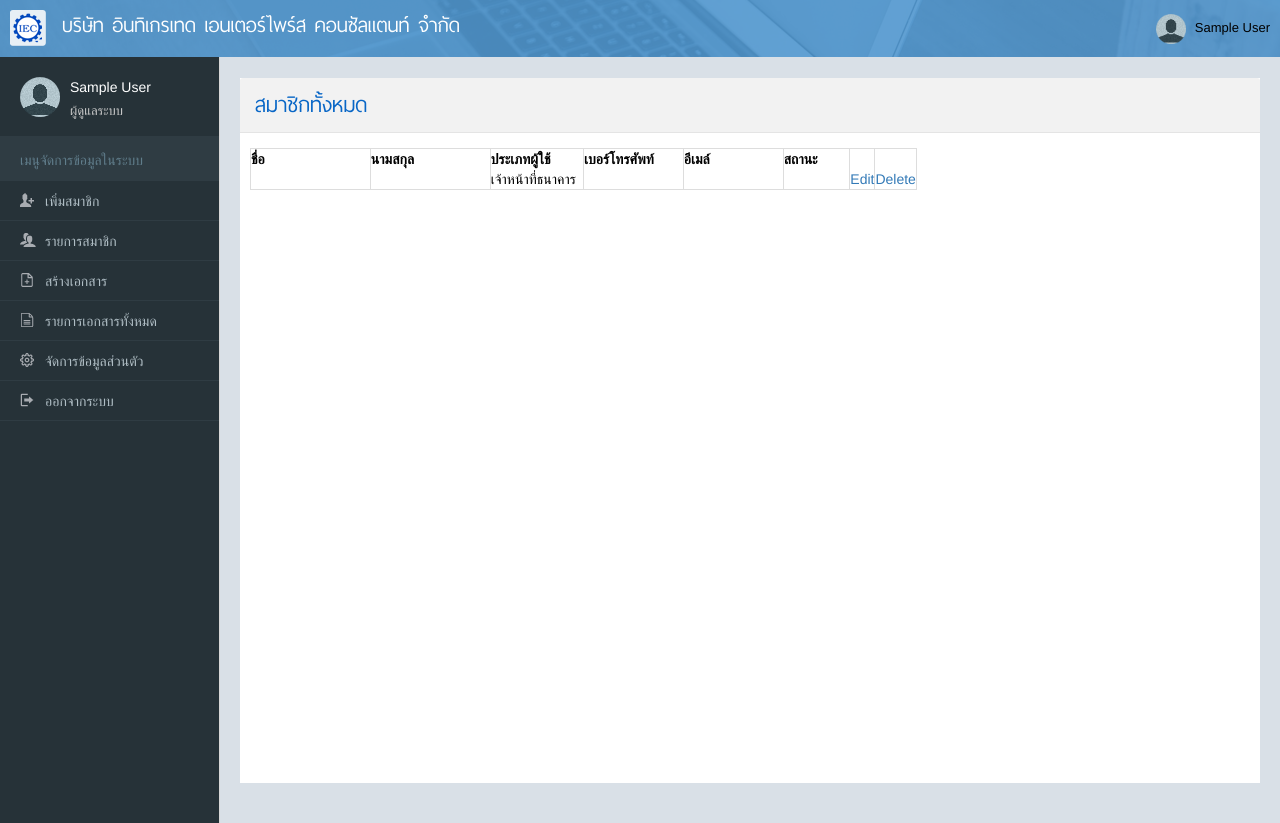
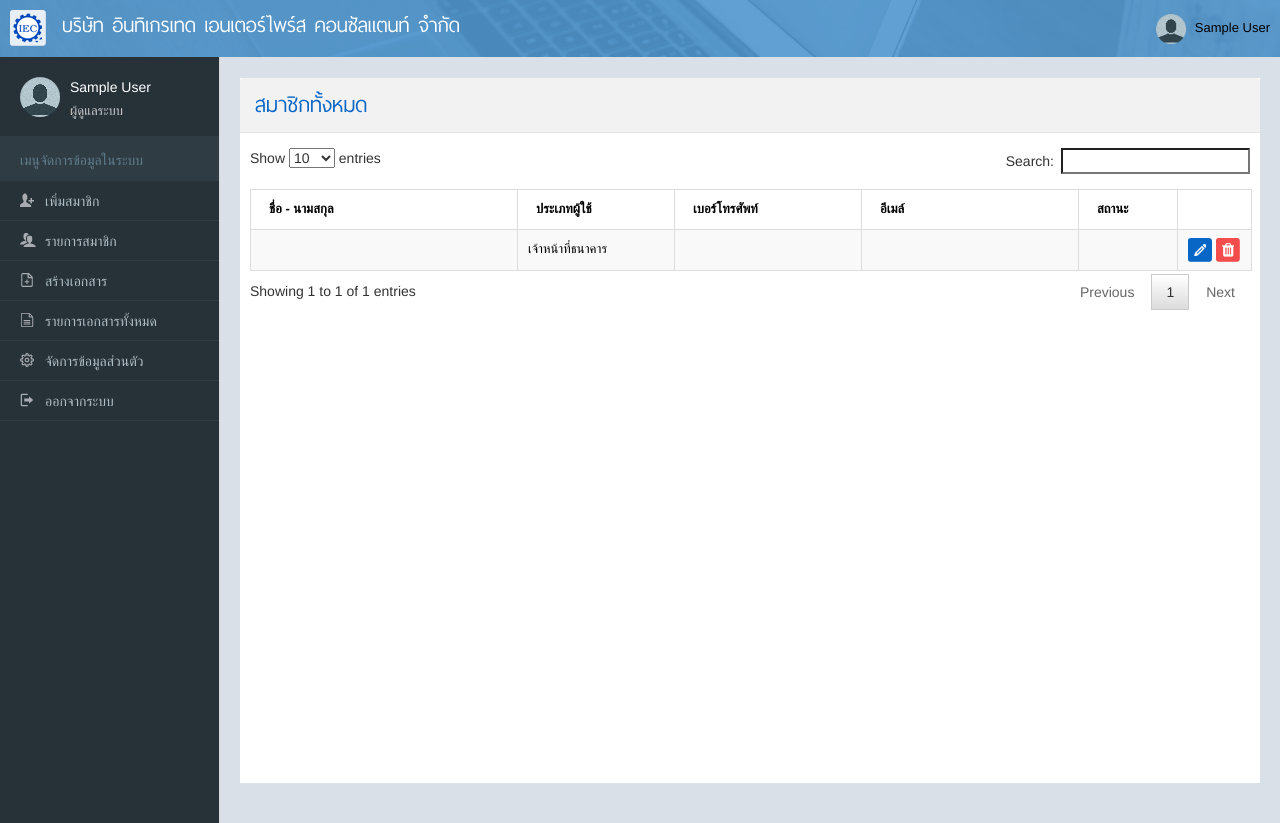
Before and after one commit to sakurayimyim/ManageDoc, a PHP site: page /index.php?page=listMember in a window 1280 px wide. Run offline with PHP 8.4, Linux system fonts and the light colour scheme; the visitor is signed in with stand-in values (Sample User, id 1); tables that the repository leaves empty or names only in its code hold one stand-in row (values such as "Sample post"); data that the repository does not hold is empty.

Commit message:
List Member

```diff
--- a/css/style.css
+++ b/css/style.css
@@ -964,16 +964,13 @@
     border-bottom: none;
 }
 
-.border_rnone{
- border-right:none;
-};
 
 /*********************** button ************************************/
 .btn-success{
 	border-radius: 2px !important;
 	background-color: #27ae60 !important;
 	border-color: #27ae60  !important;
-	width: 100px;
+	width: 100px !important ;
 }
 .btn-success:hover{
 
--- a/include/listDoc.php
+++ b/include/listDoc.php
@@ -29,7 +29,7 @@
           <th >ชื่อลูกค้าสถาบัน/ลูกค้า</th>
           <th>สถานะปัจจุบัน</th>
           <th class="txt-center">ปัญหา</th>
-          <th class="border_rnone"></th>
+          <th style="border-right:none;"></th>
         </tr>
     </thead>
     <tbody>
@@ -66,7 +66,7 @@
             <td align="center"><?php if($objR['StatusPresentID']==19){ ?>
               <img src="images/pb.png" width="24" height="24" title="<?=$objPb['ProblemName']?>">
               <? } ?></td>
-            <td class="border_rnone">
+            <td style="border-right:none;">
             <a href=""><img src="images/edit.png" width="24" height="24" title="แก้ไข"></a>
             <a href=""><img src="images/delete.png" width="24" height="24" title="ลบ"></a></td>
         </tr>
--- a/include/listMember.php
+++ b/include/listMember.php
@@ -3,17 +3,15 @@
     สมาชิกทั้งหมด
   </div>
   <div class="content-body list-minh650">
-      <table id="table_id" class="display table-bordered">
+      <table id="MemberTable" class="display table-bordered">
      <thead>
         <tr>
-          <th width="18%">ชื่อ</th>
-          <th width="18%">นามสกุล</th>
-          <th width="14%">ประเภทผู้ใช้</th>
-          <th width="15%">เบอร์โทรศัพท์</th>
-          <th width="15%">อีเมล์</th>
-          <th width="10%">สถานะ</th>
-          <th></th>
-          <th></th>
+          <th>ชื่อ - นามสกุล</th>
+          <th>ประเภทผู้ใช้</th>
+          <th>เบอร์โทรศัพท์</th>
+          <th>อีเมล์</th>
+          <th>สถานะ</th>
+          <th style="border-right:none;"></th>
         </tr>
     </thead>
     <tbody>
@@ -23,8 +21,7 @@
       while ($objResult =  mysql_fetch_array($sqlQuery)) {
         ?>
         <tr>
-            <td><?=$objResult['MemberFirstName']?></td>
-            <td><?=$objResult['MemberLastName']?></td>
+            <td><?=$objResult['MemberFirstName']?>&nbsp;<?=$objResult['MemberLastName']?></td>
             <td>
             <?php
             if($objResult['MemberType'] == 1){
@@ -47,8 +44,12 @@
             }
             ?>
             </td>
-            <td><a href="?page=editMember&id=<?=$objResult['MemberID']?>">Edit</a></td>
-            <td><a class="cur-pointer" onClick="MemberDel(<?=$objResult['MemberID']?>)" >Delete</a></td>
+            <td style="border-right:none;">
+              <a href="?page=editMember&id=<?=$objResult['MemberID']?>">
+              <img src="images/edit.png" width="24" height="24" title="แก้ไข"></a>
+              <a class="cur-pointer" onClick="MemberDel(<?=$objResult['MemberID']?>)">
+              <img src="images/delete.png" width="24" height="24" title="ลบ"></a>
+            </td>
         </tr>
         <?php
       }
@@ -58,3 +59,21 @@
   </div>
 </div>
 <script src="js/member.js"></script>
+<script type="text/javascript">
+$(document).ready( function () {
+    $('#MemberTable').DataTable({
+    "bSort": false,
+    "autoWidth": false,
+     aoColumns : [
+      { "sWidth": "230px"},
+      { "sWidth": "120px"},
+      { "sWidth": "150px"},
+      { "sWidth": "180px"},
+      { "sWidth": null},
+      { "sWidth": "37px"}
+    ]
+});
+    $('#table_id_filter input').addClass('form-control search-input wflr'); // <-- add this line
+    $('#table_id_filter label').css('line-height', '30px');
+});
+</script>
```
